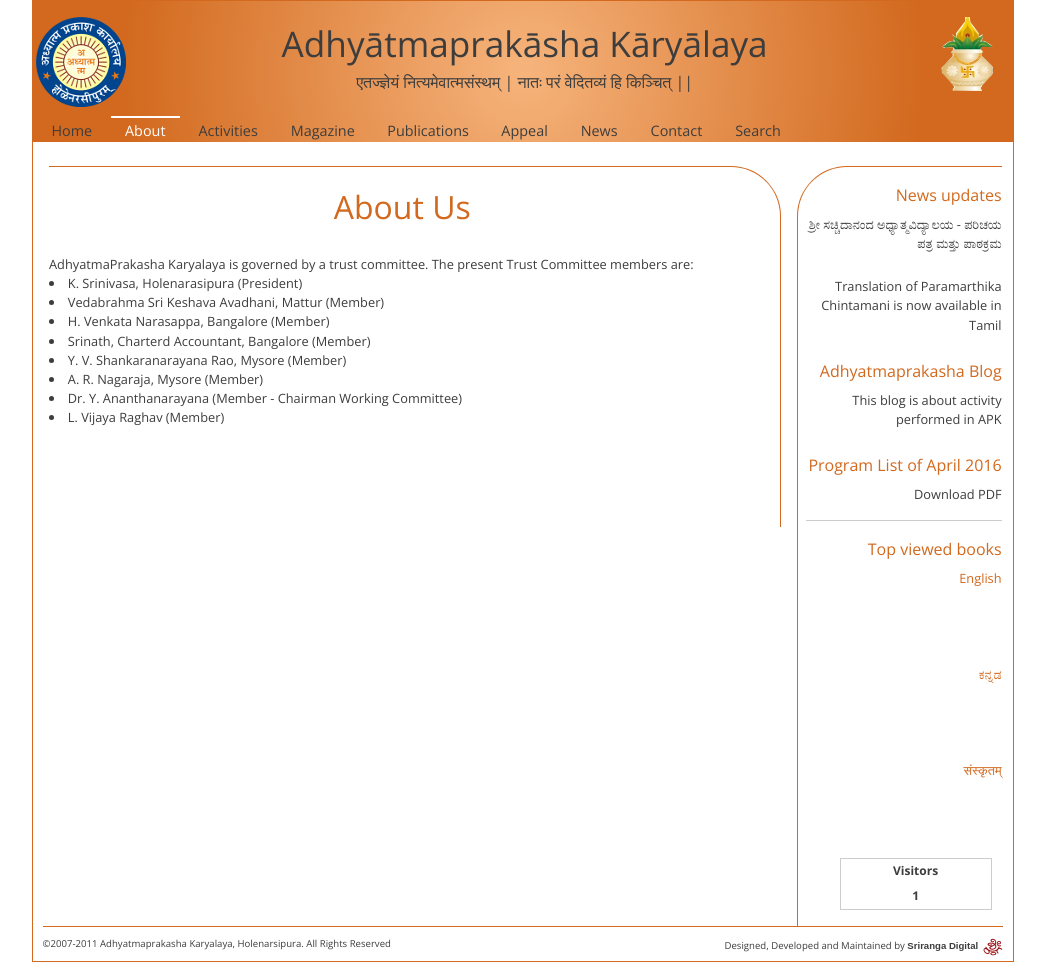
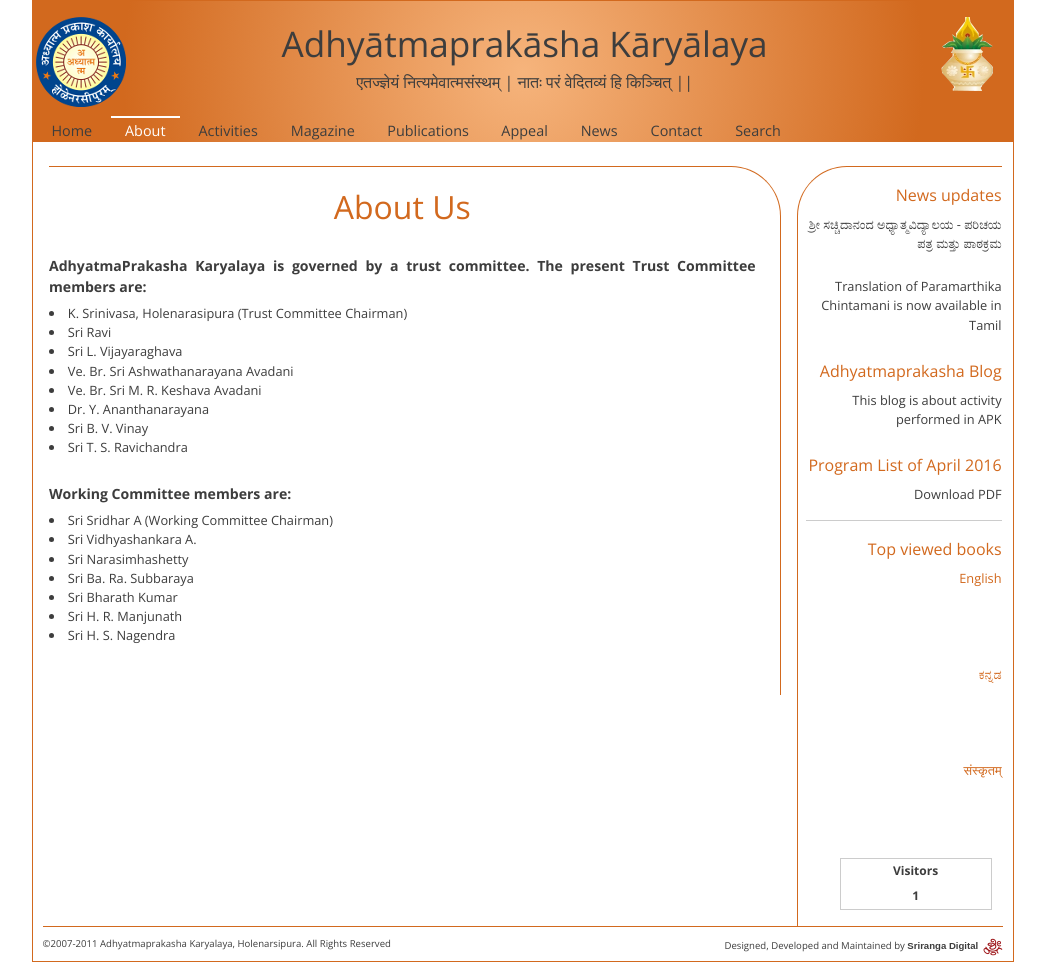
Before and after one commit to SrirangaDigital/Adhyatmaprakasha, a PHP site: page /php/about.php in a window 1280 px wide. Shown: the whole page, without its empty margins (117-1162 px from the left). Run offline with PHP 8.4, Linux system fonts and the light colour scheme; the visitor is signed in with stand-in values (Sample User, id 1); data comes from the database, SQL or seed files in the repository; data that the repository does not hold is empty.

Commit message:
updated appeal and committee members

```diff
--- a/php/about.php
+++ b/php/about.php
@@ -9,7 +9,7 @@
 <title>Adhyatma Prakash Karyalaya</title>
 <link href='http://fonts.googleapis.com/css?family=Open+Sans:300,400italic,400,600,700' rel='stylesheet' type='text/css'>
 <link href="style/reset.css" media="screen" rel="stylesheet" type="text/css" />
-<link href="style/style.css" media="screen" rel="stylesheet" type="text/css" />
+<link href="style/style.css?v=1.1" media="screen" rel="stylesheet" type="text/css" />
 </head>
 
 <body>
@@ -50,16 +50,28 @@
 		<div class="col1">
 			<div class="title">About Us</div>
 			<div class="list">
-				AdhyatmaPrakasha Karyalaya is governed by a trust committee. The present Trust Committee members are:
+				<p class="trust-cmt">AdhyatmaPrakasha Karyalaya is governed by a trust committee. The present Trust Committee members are:</p>
 				<ul>
-				<li>K. Srinivasa, Holenarasipura (President)</li>
-				<li>Vedabrahma Sri Keshava Avadhani, Mattur (Member)</li>
-				<li>H. Venkata Narasappa, Bangalore (Member)</li>
-				<li>Srinath, Charterd Accountant, Bangalore (Member)</li>
-				<li>Y. V. Shankaranarayana Rao, Mysore (Member)</li>
-				<li>A. R. Nagaraja, Mysore (Member)</li>
-				<li>Dr. Y. Ananthanarayana (Member - Chairman Working Committee)</li>
-				<li> L. Vijaya Raghav (Member)</li>
+					<li>K. Srinivasa, Holenarasipura (Trust Committee Chairman)</li>
+					<li>Sri Ravi</li>
+					<li>Sri L. Vijayaraghava</li>
+					<li>Ve. Br. Sri Ashwathanarayana Avadani</li>
+					<li>Ve. Br. Sri M. R. Keshava Avadani</li>
+					<li>Dr. Y. Ananthanarayana</li>
+					<li>Sri B. V. Vinay</li>
+					<li>Sri T. S. Ravichandra</li>
+				</ul>
+			</div>
+			<div class="list">
+				<p class="work-cmt">Working Committee members are:</p>
+				<ul>
+					<li>Sri Sridhar A (Working Committee Chairman)</li>
+					<li>Sri Vidhyashankara A.</li>
+					<li>Sri Narasimhashetty</li>
+					<li>Sri Ba. Ra. Subbaraya</li>
+					<li>Sri Bharath Kumar</li>
+					<li>Sri H. R. Manjunath</li>
+					<li>Sri H. S. Nagendra</li>
 				</ul>
 			</div>
 		</div>
--- a/php/style/style.css
+++ b/php/style/style.css
@@ -169,6 +169,9 @@ html, body {
 	font-size:1em;
 	list-style-type:disc;
 	list-style-position:inside;
+}
+.col1 .list ul{
+	margin-bottom: 2em;
 }
 .col1 li a{
 	color:#3D3D3D;
@@ -944,3 +947,8 @@ input {
 	height: 20px;
 	vertical-align: middle;
 }
+.trust-cmt, .work-cmt{
+	font-size: 1.1em;
+	font-weight: bold;
+	margin-bottom: 0.5em;
+}
```
Also changed, not shown: php/appeal.php (+3 -9 lines).
